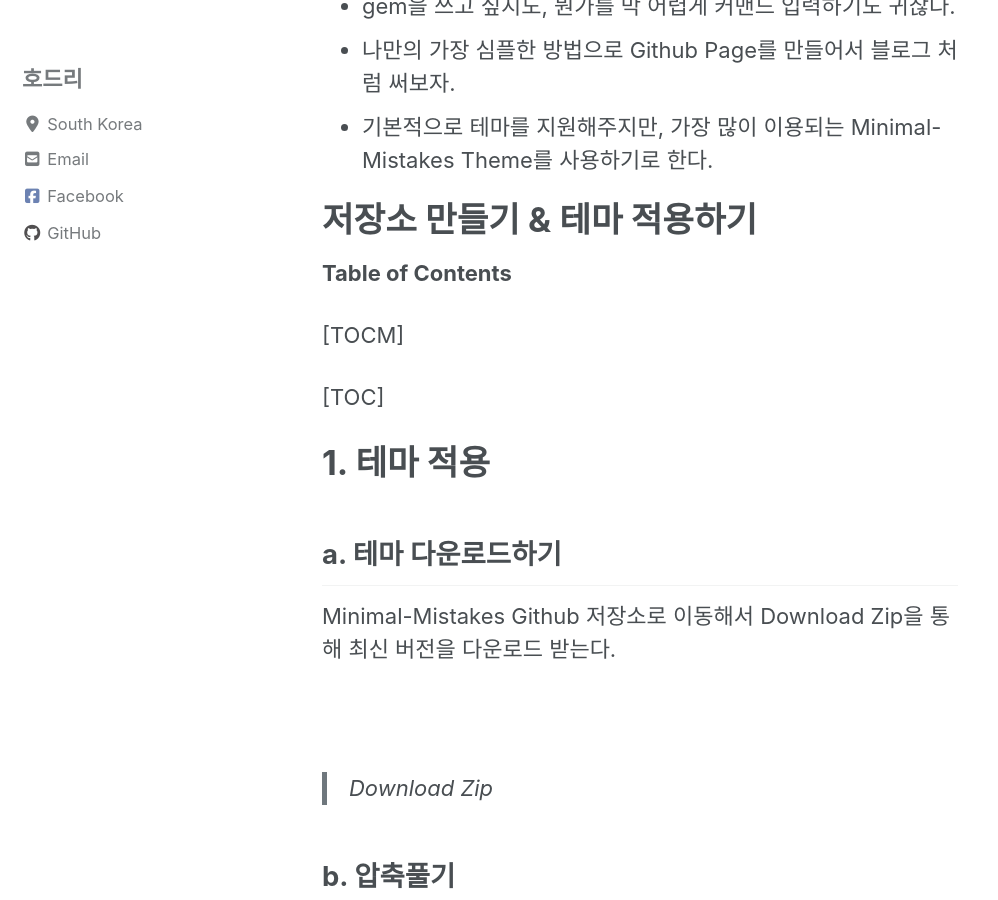
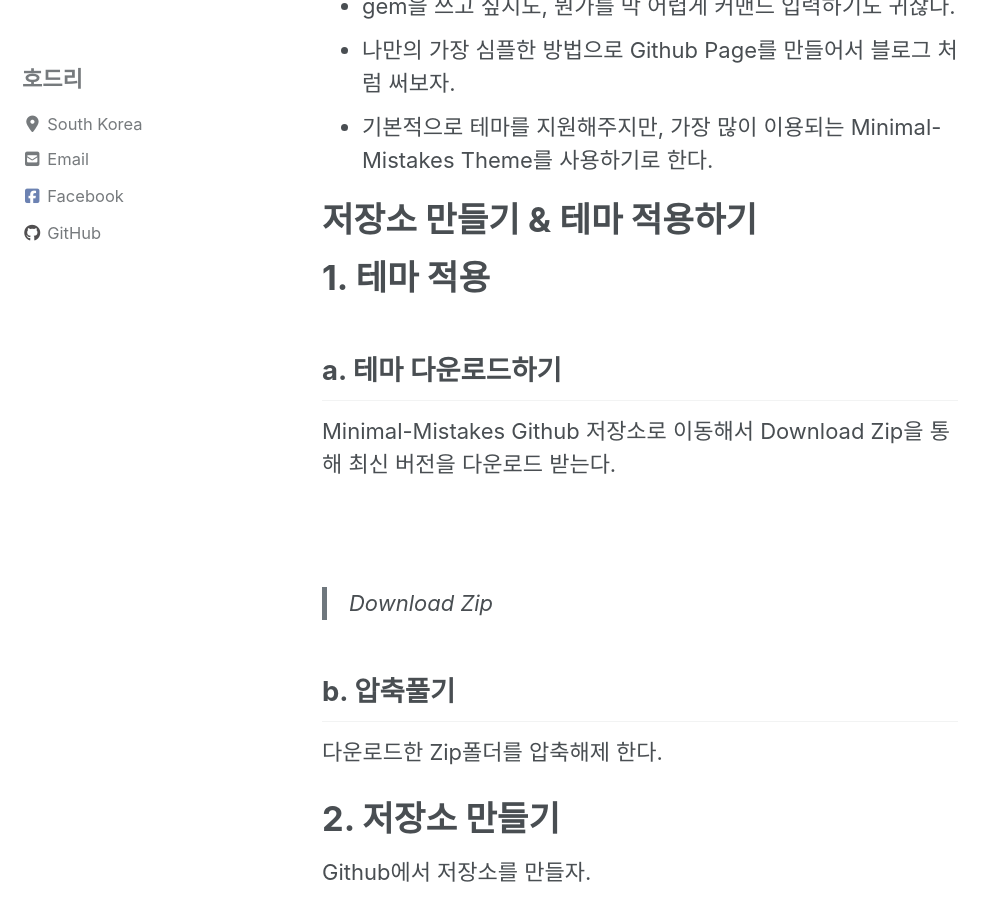
Before and after one commit to moon1z10/moon1z10.github.io, a Jekyll site: the page built from _posts/2020-03-03-How-to-create-github-pages.md, in a window 1280 px wide and 900 px high, scrolled down 303 px. Shown: the whole window, without its empty margins (0-998 px from the left). Built offline with Jekyll 4.4.1, drawn with Linux system fonts in a browser that asks for light colours; cached includes are drawn as plain includes; nearby versions of some CDN libraries.

```diff
--- a/_posts/2020-03-03-How-to-create-github-pages.md
+++ b/_posts/2020-03-03-How-to-create-github-pages.md
@@ -5,12 +5,6 @@
 - 기본적으로 테마를 지원해주지만, 가장 많이 이용되는 Minimal-Mistakes Theme를 사용하기로 한다.
 
 # 저장소 만들기 & 테마 적용하기
-
-**Table of Contents**
-
-[TOCM]
-
-[TOC]
 
 # 1. 테마 적용
 ## a. 테마 다운로드하기
```
Also changed, not shown: other parts of _posts/2020-03-03-How-to-create-github-pages.md (+1 -1 lines).
